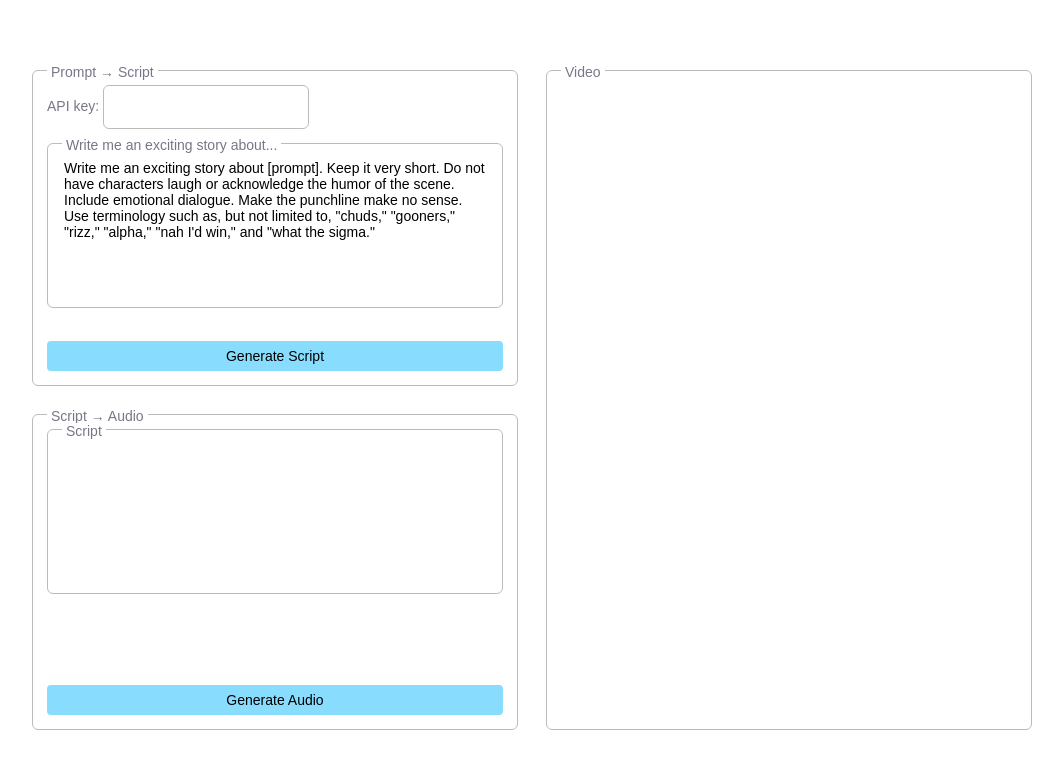
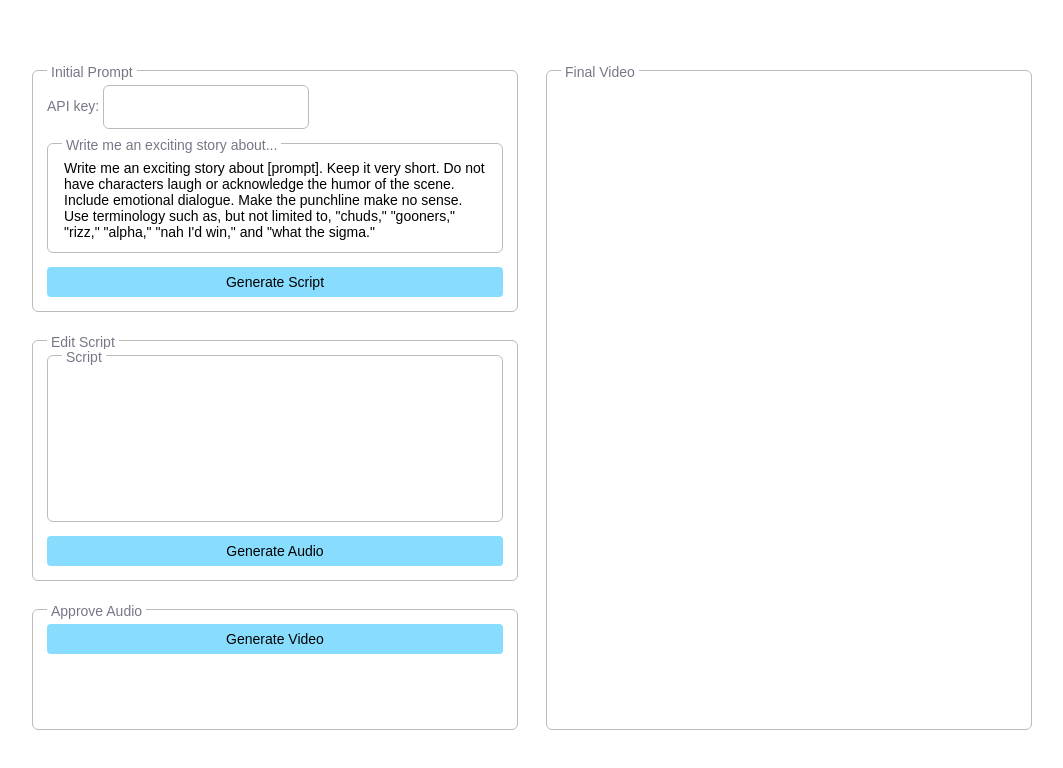
Before and after one commit to forever-experimental/AIFunnyShorts, a website: page index.html in a window 1280 px wide. Shown: the whole page, without its empty margins (108-1171 px from the left). Drawn offline with Linux system fonts and the light colour scheme.

Commit message:
Update index.html

```diff
--- a/index.html
+++ b/index.html
@@ -4,7 +4,7 @@
     <meta charset="UTF-8">
     <title>AI Funny Shorts Generator</title>
     <style>
-        body { display: grid; grid-template-columns: 1fr 1fr; grid-template-rows: 1fr 1fr; align-items: center; gap: 2em; justify-content: center; height: 100vh; font-family: sans-serif; font-size: 14px; padding: 5em 0; margin: auto; width: 100%; max-width: 1000px; box-sizing: border-box; }
+        body { display: grid; grid-template-columns: 1fr 1fr; grid-template-rows: 2fr 2fr 1fr; align-items: center; gap: 2em; justify-content: center; height: 100vh; font-family: sans-serif; font-size: 14px; padding: 5em 0; margin: auto; width: 100%; max-width: 1000px; box-sizing: border-box; }
         body > div { height: 100%; width: 100%; box-sizing: border-box; }
 
         label { color: #778; }
@@ -16,7 +16,7 @@
         .headed { position: relative; }
         .headed > label { position: absolute; top: -0.5em; left: 1em; background: white; padding: 0 4px; }
 
-        textarea { width: 100%; resize: none; border: 0; font-family: inherit; font-size: inherit; }
+        textarea { width: 100%; height: 100%; resize: none; border: 0; font-family: inherit; font-size: inherit; }
 
         input[type="submit"] { background: #8df; border: 0; border-radius: 4px; padding: 0.5em 1em; font-family: inherit; font-size: inherit; }
         input[type="submit"]:hover { background: #6bd; cursor: pointer; }
@@ -26,38 +26,40 @@
 
 
     <div class="border headed flex-col">
-        <label>Prompt → Script</label>
+        <label>Initial Prompt</label>
 
         <div>
             <label for="apikey">API key:</label>
             <input type="text" id="apikey" class="border">
         </div>
 
-    	<div class="border headed">
+    	<div class="border headed" style="flex: 1;">
     		<label for="story">Write me an exciting story about...</label>
-            <textarea id="story" rows="8">Write me an exciting story about [prompt]. Keep it very short. Do not have characters laugh or acknowledge the humor of the scene. Include emotional dialogue. Make the punchline make no sense. Use terminology such as, but not limited to, "chuds," "gooners," "rizz," "alpha," "nah I'd win," and "what the sigma."</textarea>
+            <textarea id="story">Write me an exciting story about [prompt]. Keep it very short. Do not have characters laugh or acknowledge the humor of the scene. Include emotional dialogue. Make the punchline make no sense. Use terminology such as, but not limited to, "chuds," "gooners," "rizz," "alpha," "nah I'd win," and "what the sigma."</textarea>
         </div>
-
-        <div style="flex: 1;"></div>
 
         <input type="submit" id="gen-script" value="Generate Script">
     </div>
 
     <div class="border headed flex-col">
-        <label>Script → Audio</label>
+        <label>Edit Script</label>
 
-        <div class="border headed">
+        <div class="border headed" style="flex: 1;">
     		<label for="script">Script</label>
-            <textarea id="script" rows="8"></textarea>
+            <textarea id="script"></textarea>
         </div>
-
-        <div style="flex: 1;"></div>
 
         <input type="submit" id="gen-audio" value="Generate Audio">
     </div>
 
-    <div class="border headed flex-col" style="grid-column: 2; grid-row: 1 / span 2;">
-        <label>Video</label>
+    <div class="border headed flex-col">
+        <label>Approve Audio</label>
+
+        <input type="submit" id="gen-audio" value="Generate Video">
+    </div>
+
+    <div class="border headed flex-col" style="grid-column: 2; grid-row: 1 / span 3;">
+        <label>Final Video</label>
     </div>
     <script src="src/generate_story.bundle.js"></script>
 </body>
```
